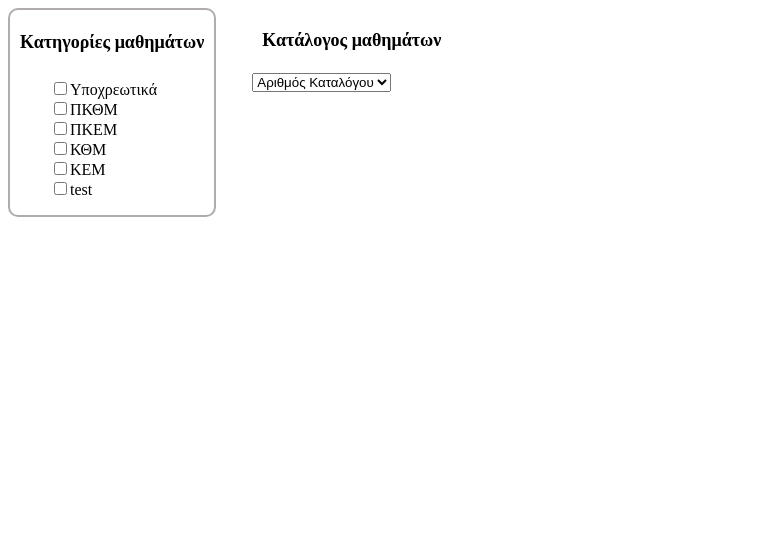
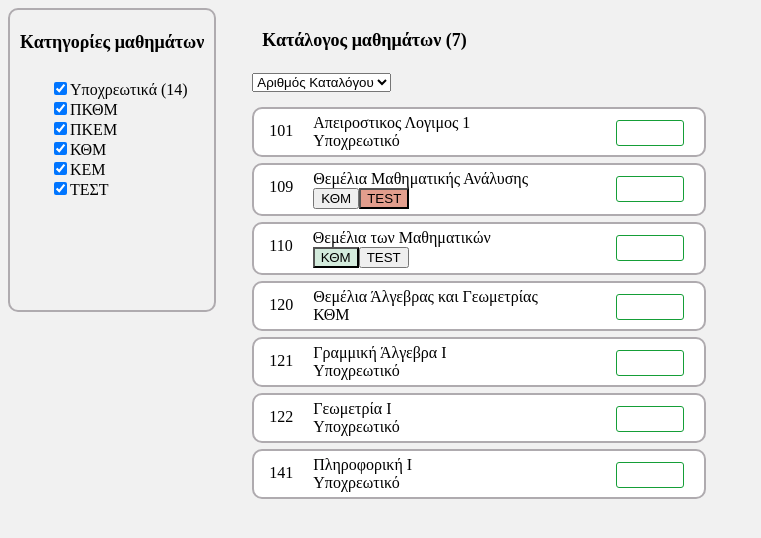
Before and after one commit to spaniard95/mathApp.js, a React (Create React App) app: page / in a window 1280 px wide. Shown: the top 538 px of the page, without its empty margins (0-761 px from the left). Built offline with nearby package versions, Linux system fonts and the light colour scheme.

Commit message:
small css changes

```diff
--- a/public/index.html
+++ b/public/index.html
@@ -9,7 +9,7 @@
     <link rel="manifest" href="%PUBLIC_URL%/manifest.json" />
     <title>React App123</title>
   </head>
-  <body>
-    <div id="root"></div>
+  <body style="background-color: rgb(241, 241, 241);">
+    <div id="root" ></div>
   </body>
 </html>
--- a/src/components/card/Card.js
+++ b/src/components/card/Card.js
@@ -8,7 +8,8 @@ const Card = ({num, title, category, grade, selected}) => {
     const grad = useSelector((state) => state.catalog);
 
     const handleGradeChange = (num, grade) => {
-        dispatch(gradeInput({num: num,grade: grade}));
+        if(grade<=10 && grade>=5 || grade==="") dispatch(gradeInput({num: num,grade: grade})); //if grade acceptable update catalog
+
     };
 
     const handleCategoryChange = (num, categoryIndex) => {
--- a/src/components/catalog/Catalog.js
+++ b/src/components/catalog/Catalog.js
@@ -20,7 +20,7 @@ const Catalog = () => {
     return (
         <div className="catalog-box">
             <div>
-                <h1>Κατάλογος μαθημάτων</h1>
+                <h1>{`Κατάλογος μαθημάτων (${filteredLessons().length})`} </h1>
             </div>
             <select id="select1">
                 <option value="Υποχρεωτικό">Αριθμός Καταλόγου</option>
--- a/src/components/catalog/LessonCatalog.js
+++ b/src/components/catalog/LessonCatalog.js
@@ -8,14 +8,14 @@ const lessons = [
     {
         number: 109,
         name: "Θεμέλια Μαθηματικής Ανάλυσης",
-        category: [3, 5],  //test=6
+        category: [3, 5],  //test=5
         selected: 1,
         grade: null,
     },
     {
         number: 110,
         name: "Θεμέλια των Μαθηματικών",
-        category: [3, 5], //test=6
+        category: [3, 5], //test=5
         selected: 0,
         grade: null,
     },
--- a/src/components/filter/Filter.js
+++ b/src/components/filter/Filter.js
@@ -1,7 +1,9 @@
 import React, { useEffect } from 'react';
 import { useDispatch, useSelector } from 'react-redux';
-import { clicked } from '../../models/filterModel';
+import { clicked, checkAll } from '../../models/filterModel';
 import "./filter.css";
+
+const categoriesLi = ["Υποχρεωτικά (14)", "ΠΚΘΜ", "ΠΚΕΜ", "ΚΘΜ", "ΚΕΜ", "ΤΕΣΤ"]
 
 const Filter = () => {
     const dispatch = useDispatch();
@@ -16,33 +18,27 @@ const Filter = () => {
            <h1>Κατηγορίες μαθημάτων</h1>
            <ul class="filter-list">
             {/* <li>
-                <input type="checkbox" name="c1" id="c1"></input>
+                <input
+                    type="checkbox"
+                    name="c1"
+                    id="c1"
+                    onChange={(e) => dispatch(clicked(e.target.value))}>
+                </input>
                 <label for="c1">Επιλογή όλων</label>
             </li> */}
-            <li>
-                <input type="checkbox" name="c1" id="c1" value= {0} onChange={(e) => dispatch(clicked(e.target.value))}></input>
-                <label for="c1">Υποχρεωτικά</label>
-            </li>
-            <li>
-                <input type="checkbox" name="c1" id="c1" value= {1} onChange={(e) => dispatch(clicked(e.target.value))}></input>
-                <label for="c1">ΠΚΘΜ</label>
-            </li>
-            <li>
-                <input type="checkbox" name="c1" id="c1" value= {2} onChange={(e) => dispatch(clicked(e.target.value))}></input>
-                <label for="c1">ΠΚΕΜ</label>
-            </li>
-            <li>
-                <input type="checkbox" name="c1" id="c1" value= {3} onChange={(e) => dispatch(clicked(e.target.value))}></input>
-                <label for="c1">ΚΘΜ</label>
-            </li>
-            <li>
-                <input type="checkbox" name="c1" id="c1" value= {4} onChange={(e) => dispatch(clicked(e.target.value))}></input>
-                <label for="c1">ΚΕΜ</label>
-            </li>
-            <li>
-                <input type="checkbox" name="c1" id="c1" value= {5} onChange={(e) => dispatch(clicked(e.target.value))}></input>
-                <label for="c1">test</label>
-            </li>
+            {categoriesLi.map((category,index) =>
+                 <li>
+                    <input
+                        type="checkbox"
+                        name="c1"
+                        id="c1"
+                        value= {index}
+                        onChange={(e) => dispatch(clicked(e.target.value))}
+                        checked={count[index]}>
+                    </input>
+                    <label for="c1">{category}</label>
+                 </li>
+            )}
            </ul>
         </div>
 
--- a/src/models/filterModel/filterSlice.js
+++ b/src/models/filterModel/filterSlice.js
@@ -1,8 +1,8 @@
 import { createSlice } from "@reduxjs/toolkit";
 
-//const initialState = new Array(3).fill(false);
+//const initialState = new Array(6).fill(false); doesnt work,I dont know why
 const initialState = {
-    value: [false, false, false, false, false, false],
+    value: [true, true, true, true, true, true],
 }
 
 export const filterSlice = createSlice({
@@ -12,9 +12,12 @@ export const filterSlice = createSlice({
         clicked: (state, action) => {
             state.value[action.payload] = !state.value[action.payload];
         },
+        checkAll: (state) => {
+            state.value.fill(true);
+        }
     },
 });
 
-export const {clicked} = filterSlice.actions;
+export const {clicked, checkAll} = filterSlice.actions;
 
 export default filterSlice.reducer;
--- a/src/models/filterModel/index.js
+++ b/src/models/filterModel/index.js
@@ -1,6 +1,6 @@
 import filterReducer from "./filterSlice";
-import { clicked } from "./filterSlice";
+import { clicked, checkAll } from "./filterSlice";
 
-export {clicked};
+export {clicked, checkAll};
 
 export default filterReducer;
```
